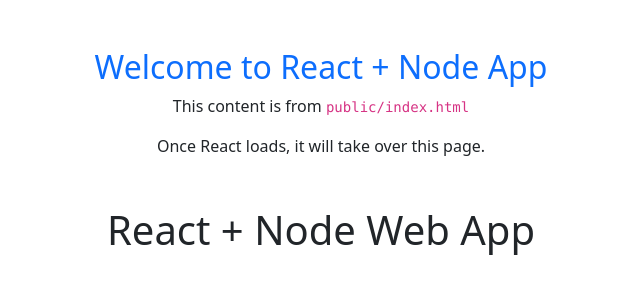
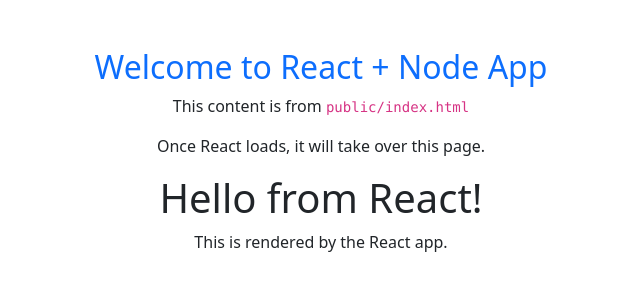
Before and after one commit to Smartstudentcorner/studycorner, a React (Create React App) app in the folder client/: page / in a window 1280 px wide. Shown: the top 300 px of the page, without its empty margins (319-959 px from the left). Built offline with nearby package versions, Linux system fonts and the light colour scheme; no server answers.

Commit message:
Update App.js

```diff
--- a/client/src/App.js
+++ b/client/src/App.js
@@ -1,18 +1,10 @@
-import React, { useEffect, useState } from 'react';
+import React from 'react';
 
 function App() {
-  const [message, setMessage] = useState('');
-
-  useEffect(() => {
-    fetch('/api/message')
-      .then(res => res.json())
-      .then(data => setMessage(data.message));
-  }, []);
-
   return (
-    <div className="container text-center mt-5">
-      <h1>React + Node Web App</h1>
-      <p className="lead text-secondary">{message}</p>
+    <div className="text-center">
+      <h1>Hello from React!</h1>
+      <p>This is rendered by the React app.</p>
     </div>
   );
 }
```
